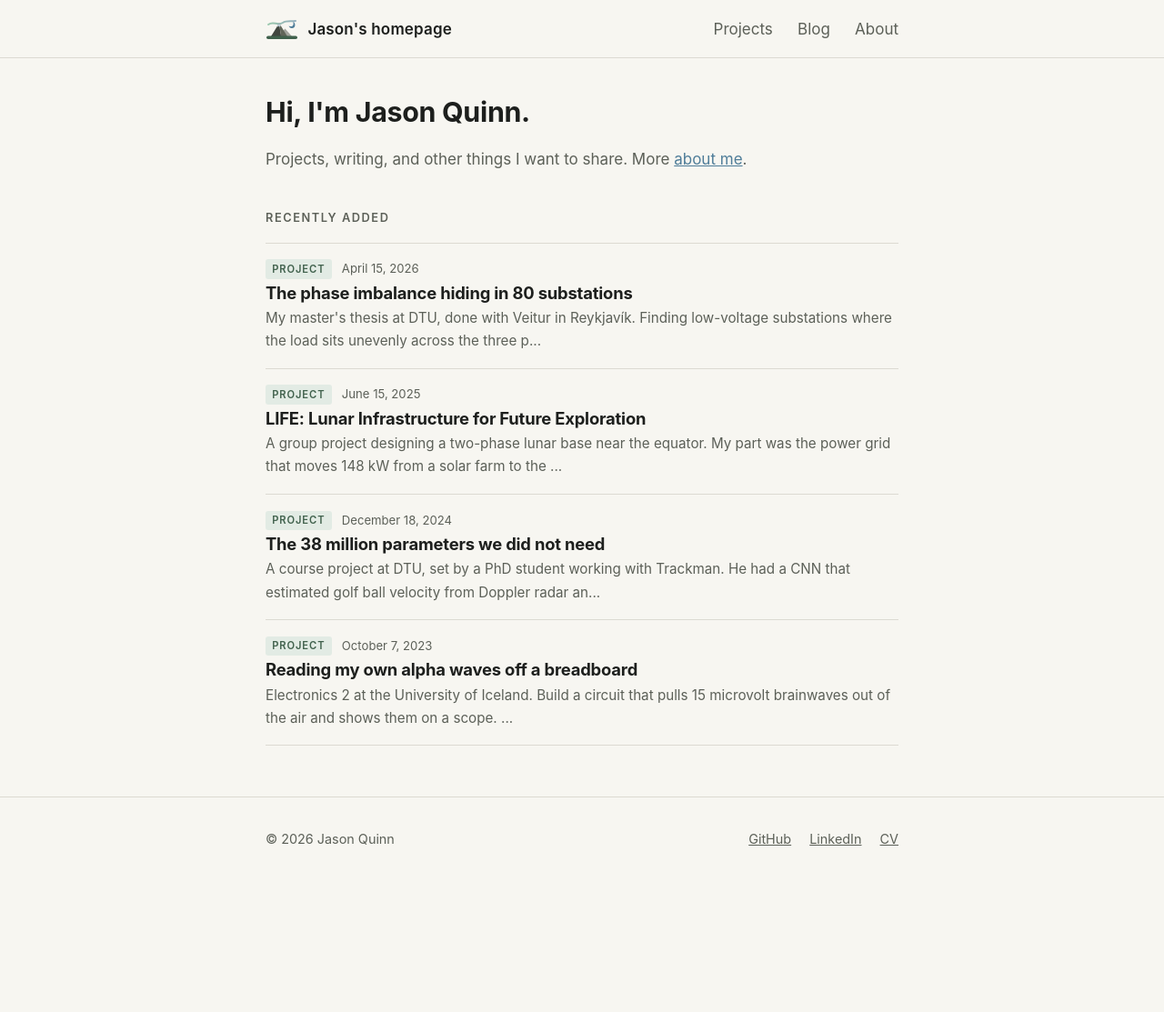
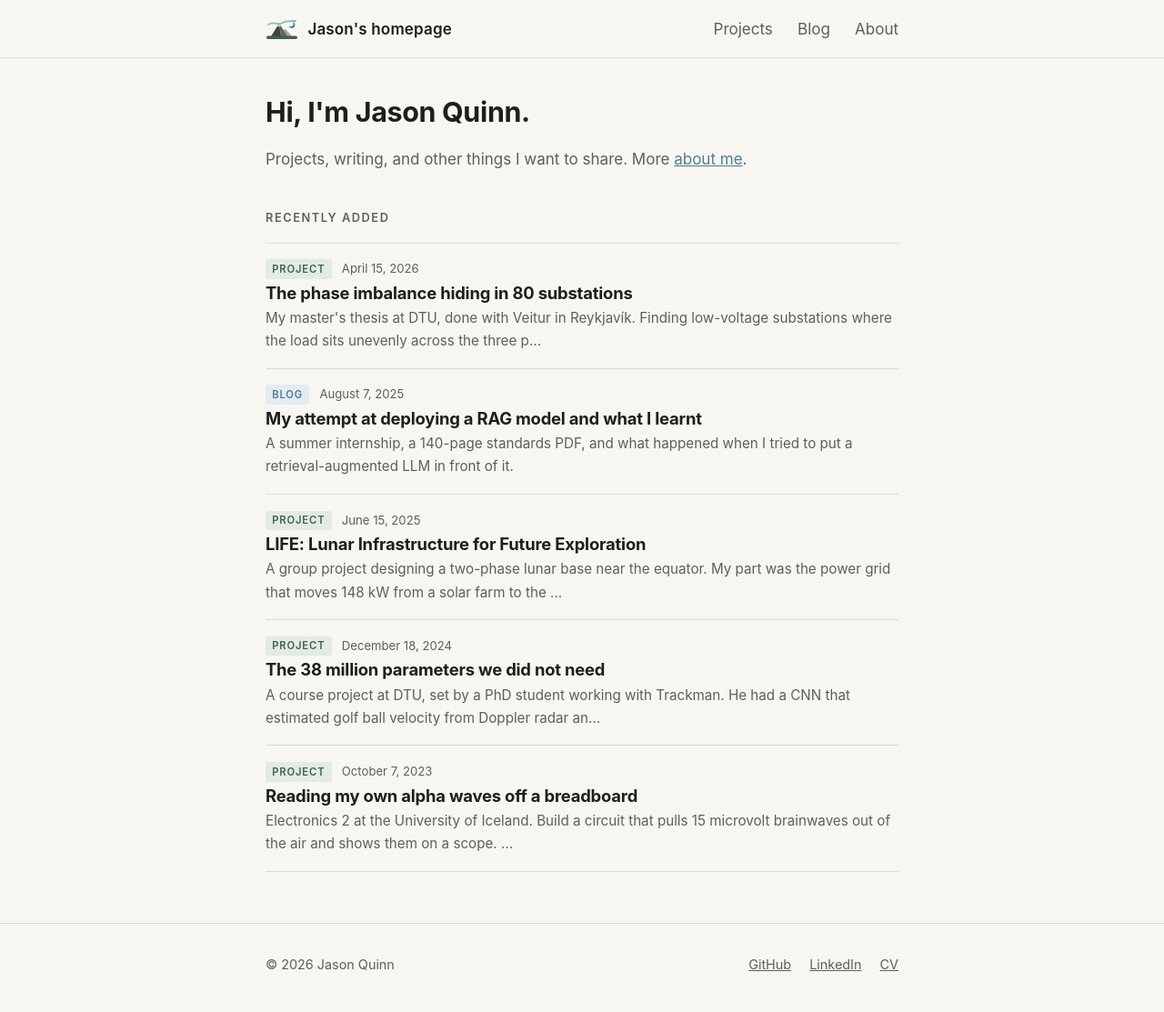
Before and after one commit to MindisBlank/MindisBlank.github.io, a Jekyll site: the page built from index.html, in a window 1280 px wide. Shown: the whole page at 91% size. Built offline with Jekyll 4.4.1, drawn with Linux system fonts in a browser that asks for light colours; before the commit the page ends 975 px from its top, so only the background shows below that.

Commit message:
small fix for the blog post

```diff
--- a/_posts/rag-at-veitur.md
+++ b/_posts/2025-08-07-my-attempt-at-deploying-a-rag-model.md
@@ -1,6 +1,8 @@
 ---
+layout: post
 title: "My attempt at deploying a RAG model and what I learnt"
 date: 2025-08-07
+summary: "A summer internship, a 140-page standards PDF, and what happened when I tried to put a retrieval-augmented LLM in front of it."
 ---
 
 # My attempt at deploying a RAG model and what I learnt
```
